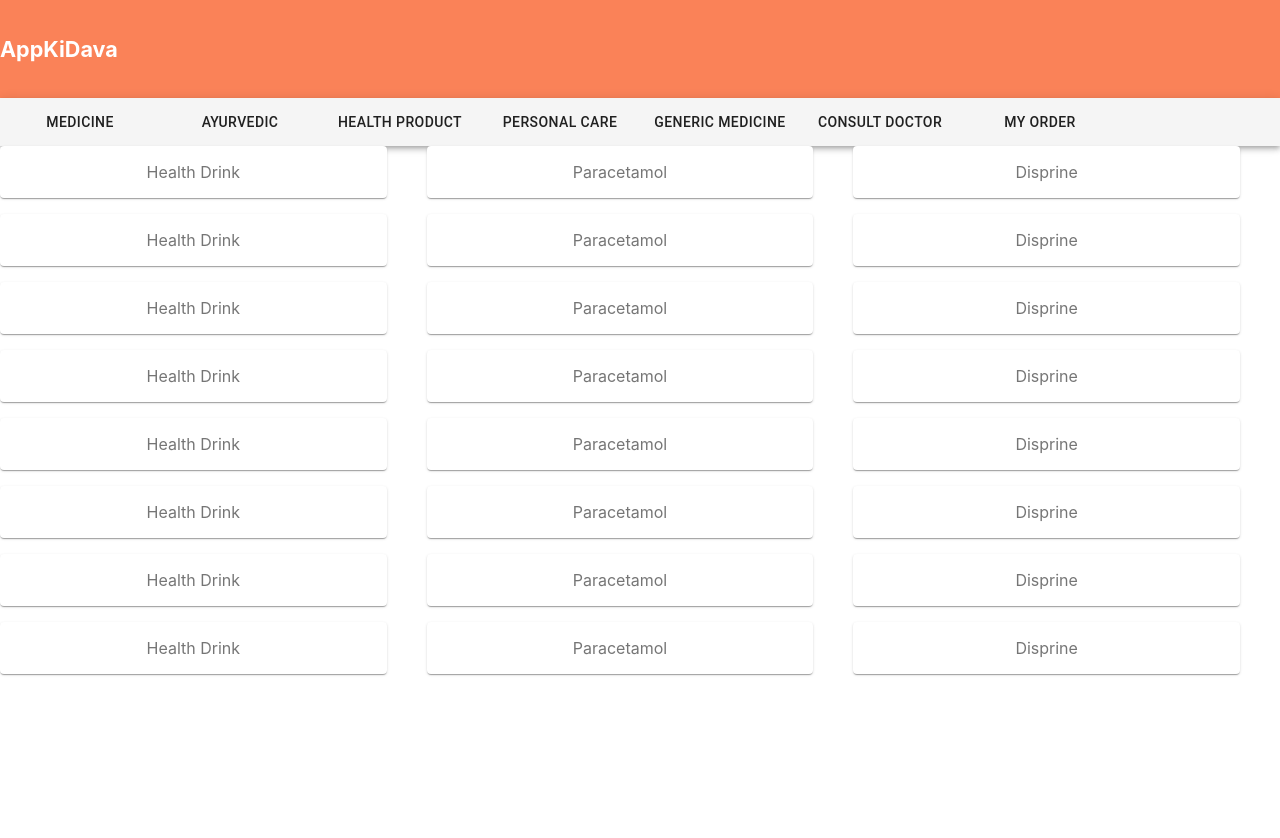
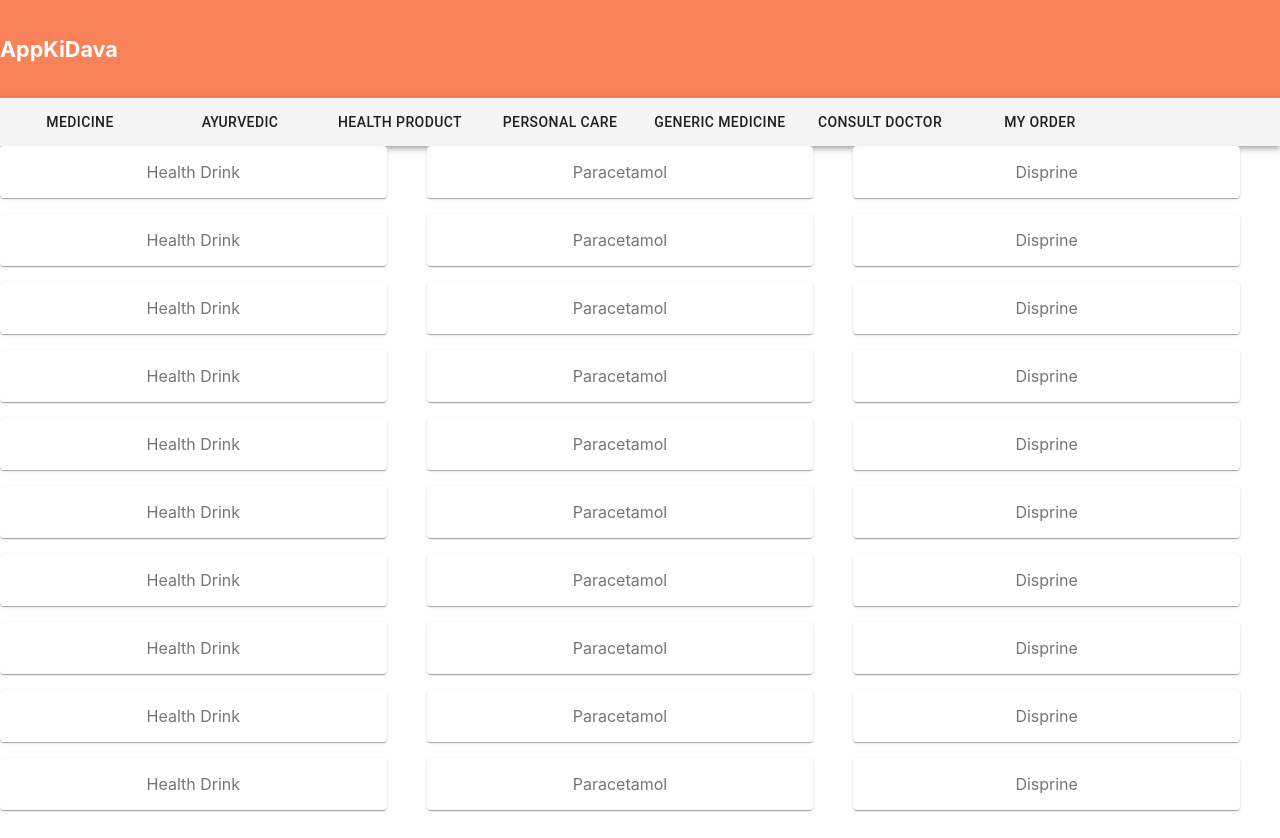
Before and after one commit to devopsalok/AapKiDava, a React (Create React App) app in the folder aapkidava/: page / in a window 1280 px wide. Before the commit the page ends 800 px from the top, so only its background shows below. Built offline with nearby package versions, Linux system fonts and the light colour scheme.

Commit message:
Initial commit to Dev branch with updated code.

```diff
--- a/aapkidava/src/App.js
+++ b/aapkidava/src/App.js
@@ -99,8 +99,13 @@
         <Grid container item xs={12} spacing={5}>
           <FormRow />
         </Grid>
+        <Grid container item xs={12} spacing={5}>
+          <FormRow />
+        </Grid>
+        <Grid container item xs={12} spacing={5}>
+          <FormRow />
+        </Grid>
       </Grid>
-
     </div>
   </div>
 
```
